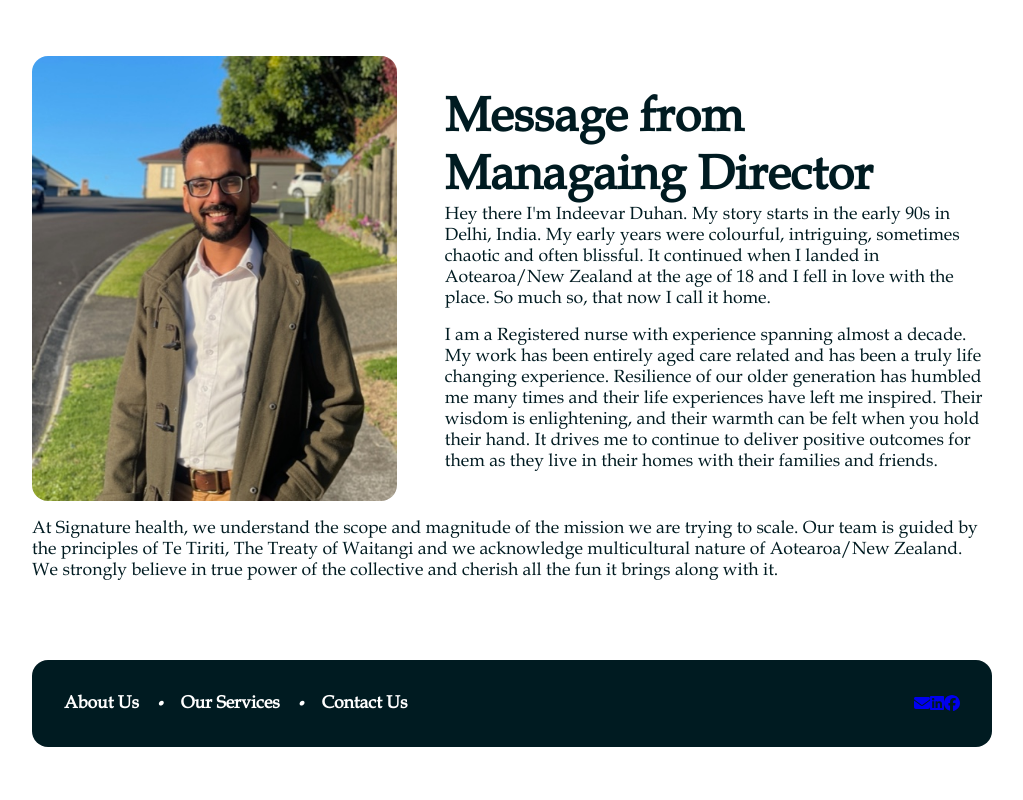
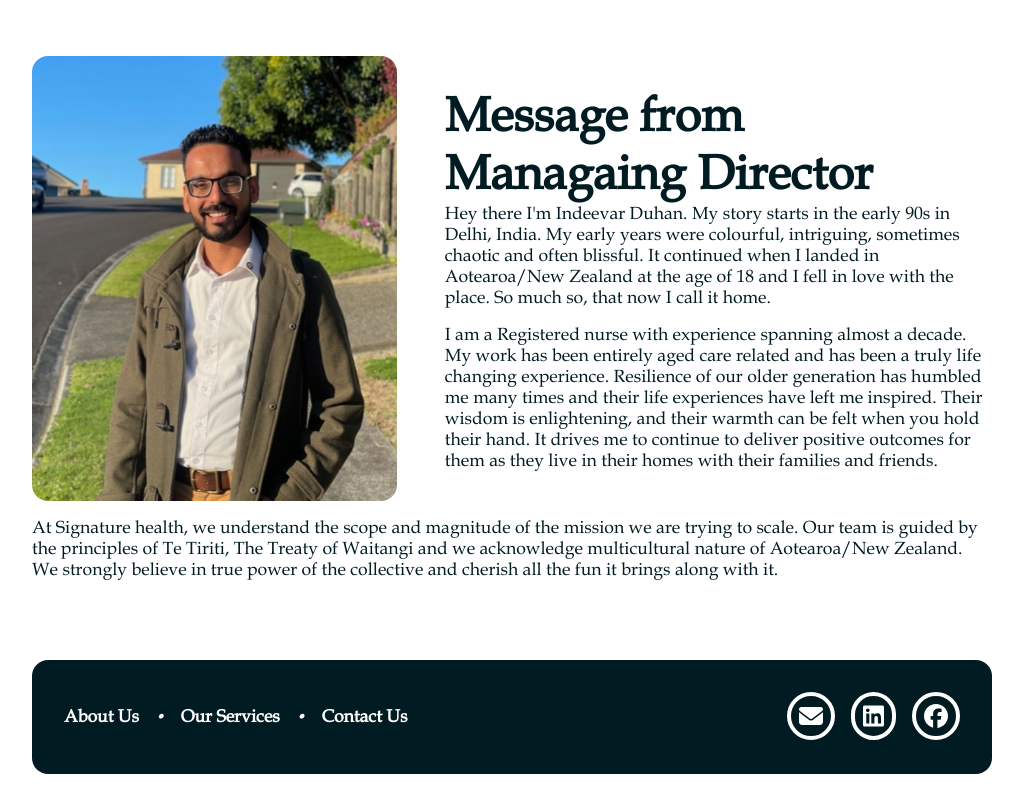
Before and after one commit to JeffleIncarnate/Signature-Health-New, a Next.js app: page /about in a window 1280 px wide. Shown: the part 1480-2280 px from the top of the page, without its empty margins (128-1151 px from the left). Before the commit the page ends 2253 px from the top, so only its background shows below. Built offline with nearby package versions, Linux system fonts and the light colour scheme.

Commit message:
feat: fix links

```diff
--- a/src/app/layout.tsx
+++ b/src/app/layout.tsx
@@ -1,4 +1,8 @@
 import "./globals.css";
+
+import { config } from "@fortawesome/fontawesome-svg-core";
+import "@fortawesome/fontawesome-svg-core/styles.css";
+config.autoAddCss = false;
 
 export default function RootLayout({
   children,
--- a/src/components/footer/footer.scss
+++ b/src/components/footer/footer.scss
@@ -88,6 +88,7 @@
         width: 100%;
       }
     }
+  }
 
   .Socials {
     display: flex;
@@ -96,9 +97,7 @@
 
     gap: 1rem;
 
-      > a {
-        color: white;
-        > * {
+    .Socials__Icon {
       font-size: 1.5rem;
       color: white;
 
@@ -119,5 +118,3 @@
     }
   }
 }
-  }
-}
--- a/src/components/footer/footer.tsx
+++ b/src/components/footer/footer.tsx
@@ -3,33 +3,35 @@ import "./footer.scss";
 import { FontAwesomeIcon } from "@fortawesome/react-fontawesome";
 import { faLinkedin, faFacebook } from "@fortawesome/free-brands-svg-icons";
 import { faEnvelope } from "@fortawesome/free-solid-svg-icons";
+import Link from "next/link";
 
 const Footer = () => {
   return (
     <footer className="Footer">
       <div className="Links">
-        <a href="/about">About Us</a>
+        <Link href="/about">About Us</Link>
         <i>•</i>
-        <a href="/services">Our Services</a>
+        <Link href="/services">Our Services</Link>
         <i>•</i>
-        <a href="/contact">Contact Us</a>
+        <Link href="/contact">Contact Us</Link>
       </div>
+
       <div className="Socials">
-        <a href="/contact">
-          <FontAwesomeIcon icon={faEnvelope} />
-        </a>
+        <Link href={"/contact"}>
+          <FontAwesomeIcon className="Socials__Icon" icon={faEnvelope} />
+        </Link>
 
         <a
           href="https://www.linkedin.com/company/signaturehealthgroup/"
           target="_blank"
         >
-          <FontAwesomeIcon icon={faLinkedin} />
+          <FontAwesomeIcon className="Socials__Icon" icon={faLinkedin} />
         </a>
         <a
           href="https://www.facebook.com/profile.php?id=61563617425142"
           target="_blank"
         >
-          <FontAwesomeIcon icon={faFacebook} />
+          <FontAwesomeIcon className="Socials__Icon" icon={faFacebook} />
         </a>
       </div>
     </footer>
```
Also changed, not shown: 1 other file (tests, documents, lock files or other folders). Lines whose indentation alone changed are shown as unchanged.
